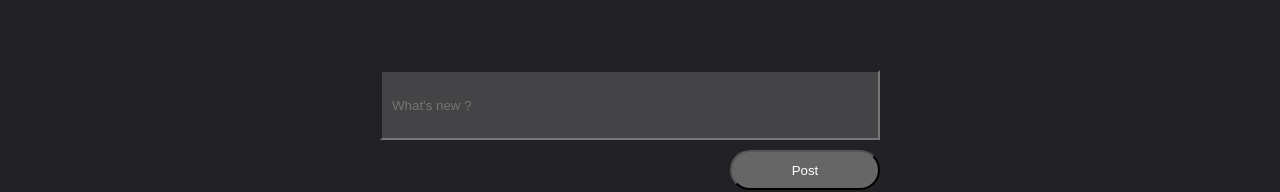
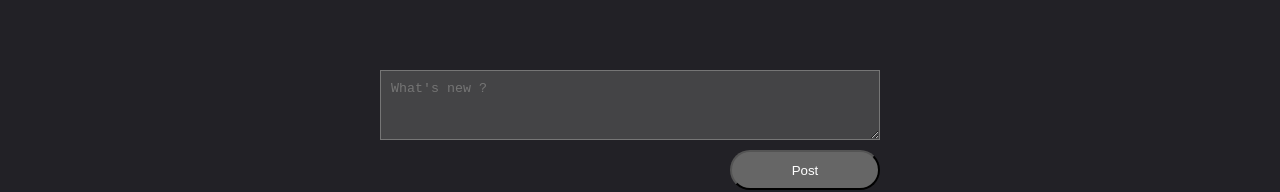
Before and after one commit to danielgerchik/react1, a React (Create React App) app: page /profile in a window 1280 px wide. Shown: the part 390-582 px from the top of the page. Built offline with nearby package versions, Linux system fonts and the light colour scheme.

Commit message:
add post

```diff
--- a/src/App.js
+++ b/src/App.js
@@ -9,6 +9,7 @@ import News from "./components/News/News";
 import Music from "./components/Music/Music";
 import Settings from "./components/Settings/Settings";
 import {Routes, Route,  BrowserRouter as Router} from "react-router-dom";
+import {addPost} from "./redux/state";
 
 
 const App = props => {
@@ -21,8 +22,8 @@ const App = props => {
 
                     <main className="content">
                         <Routes>
-                            <Route path="/profile" element={<Profile dataPosts={props.dataPosts}/>}/>
-                            <Route path="/messages" element={<Messages dataInterlocutors={props.dataInterlocutors} dataDialogs={props.dataDialogs}/>}/>
+                            <Route path="/profile" element={<Profile dataPosts={props.state.profilePage} addPost={props.addPost}/>}/>
+                            <Route path="/messages" element={<Messages dataMessage={props.state.messagesPage}/>}/>
                             <Route path="/news" element={<News/>}/>
                             <Route path="/music" element={<Music/>}/>
                             <Route path="/settings" element={<Settings/>}/>
--- a/src/components/Messages/Messages.jsx
+++ b/src/components/Messages/Messages.jsx
@@ -4,8 +4,8 @@ import Dialog from "./Dialog/Dialog";
 
 
 const Messages = props => {
-    const interlocutors = props.dataInterlocutors.map(el => <Interlocutor path={el.path} name={el.name}/>)
-    const dialogs = props.dataDialogs.map(el => <Dialog dialogItem = {el.dialogItem}/>)
+    const interlocutors = props.dataMessage.interlocutorsArray.map(el => <Interlocutor path={el.path} name={el.name}/>)
+    const dialogs = props.dataMessage.dialogsArray.map(el => <Dialog dialogItem = {el.dialogItem}/>)
     return (
         <div className={s.messages}>
            <div className={s.interlocutors}>
--- a/src/components/Profile/Posts/Posts.jsx
+++ b/src/components/Profile/Posts/Posts.jsx
@@ -1,21 +1,28 @@
 import s from "./Posts.module.css";
 import Post from "./Post/Post";
-
-
+import React from "react";
 
 const Posts = props => {
+    const textareaOfNewPost = React.useRef()
 
+    const showAlert = ()=> {
+        const valueOfNewPost = textareaOfNewPost.current.value
+        props.addPost(valueOfNewPost)
+        textareaOfNewPost.current.value = ''
+    }
     const postItems = props.dataPosts.map( el => <Post postNumber={el.number}/>)
     return (
         <div className={s.posts}>
             <div className={s.makeNewPost}>
-                <input placeholder="What's new ?" type="text"/>
-                <button>Post</button>
+                <textarea ref={textareaOfNewPost} placeholder="What's new ?"></textarea>
+                <button onClick={showAlert}>Post</button>
             </div>
             <div className={s.myPosts}>
                 {postItems}
             </div>
         </div>
+
     )
+
 }
 export default Posts;
--- a/src/components/Profile/Posts/Posts.module.css
+++ b/src/components/Profile/Posts/Posts.module.css
@@ -14,7 +14,7 @@
     bottom: 0;
     background-color: #333335;
 }
-.makeNewPost input{
+.makeNewPost textarea{
     width: 100%;
     height: 70px;
     background-color: #444446;
--- a/src/components/Profile/Profile.jsx
+++ b/src/components/Profile/Profile.jsx
@@ -6,7 +6,7 @@ const Profile = props => {
     return (
         <div className={s.profile}>
             <Info/>
-            <Posts dataPosts={props.dataPosts}/>
+            <Posts dataPosts={props.dataPosts.postsArray} addPost={props.addPost}/>
         </div>
     )
 }
--- a/src/index.js
+++ b/src/index.js
@@ -3,31 +3,12 @@ import ReactDOM from 'react-dom';
 import './index.css';
 import App from './App';
 import reportWebVitals from './reportWebVitals';
+import state from './redux/state';
+import {addPost} from "./redux/state";
+import rerender from "./rerender";
 
-const postsArray = [
-    {number: "Post1"},
-    {number: "Post2"},
-    {number: "Post3"},
-]
-const interlocutorsArray = [
-    {path: 'vanya', name: 'Ваня'},
-    {path: 'masha', name: 'Маша'},
-    {path: 'tanya', name: 'Таня'},
-    {path: 'sasha', name: 'Саша'},
-]
-const dialogsArray = [
-    {dialogItem: 'Привет'},
-    {dialogItem: 'Как дела ?'},
-    {dialogItem: 'Че делаешь ?'},
-    {dialogItem: 'Всё ок'},
-]
 
-ReactDOM.render(
-    <React.StrictMode>
-        <App dataPosts={postsArray} dataInterlocutors={interlocutorsArray} dataDialogs={dialogsArray}/>
-    </React.StrictMode>,
-    document.getElementById('root')
-);
+rerender(state,addPost)
 
 // If you want to start measuring performance in your app, pass a function
 // to log results (for example: reportWebVitals(console.log))
--- /dev/null
+++ b/src/redux/state.js
@@ -0,0 +1,33 @@
+import rerender from "../rerender";
+
+const state = {
+    profilePage: {
+          postsArray: [
+            {number: "Post1"},
+            {number: "Post2"},
+            {number: "Post3"},
+        ],
+    },
+    messagesPage: {
+        interlocutorsArray:  [
+            {path: 'vanya', name: 'Ваня'},
+            {path: 'masha', name: 'Маша'},
+            {path: 'tanya', name: 'Таня'},
+            {path: 'sasha', name: 'Саша'},
+        ],
+            dialogsArray: [
+                {dialogItem: 'Привет'},
+                {dialogItem: 'Как дела ?'},
+                {dialogItem: 'Че делаешь ?'},
+                {dialogItem: 'Всё ок'},
+            ],
+    }
+}
+
+export default state;
+
+export const addPost = postMessage => {
+    const newMessage = {number: postMessage};
+    state.profilePage.postsArray.push(newMessage)
+    rerender(state, addPost)
+}
--- /dev/null
+++ b/src/rerender.js
@@ -0,0 +1,14 @@
+import ReactDOM from "react-dom";
+import React from "react";
+import App from "./App";
+
+const rerender = (state, addPost) => {
+    ReactDOM.render(
+        <React.StrictMode>
+            <App state={state} addPost={addPost}/>
+        </React.StrictMode>,
+        document.getElementById('root')
+    );
+}
+
+export default rerender;
```
